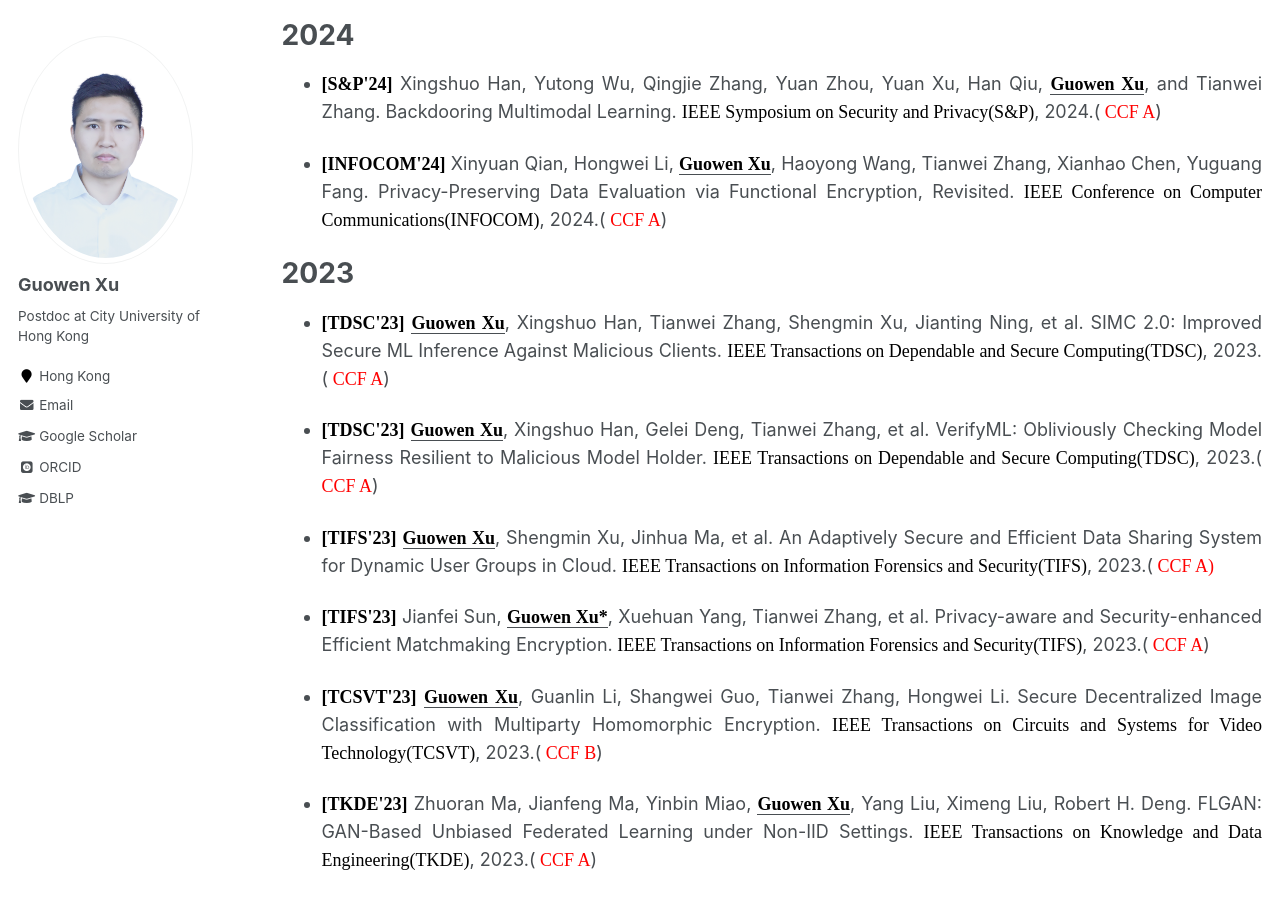
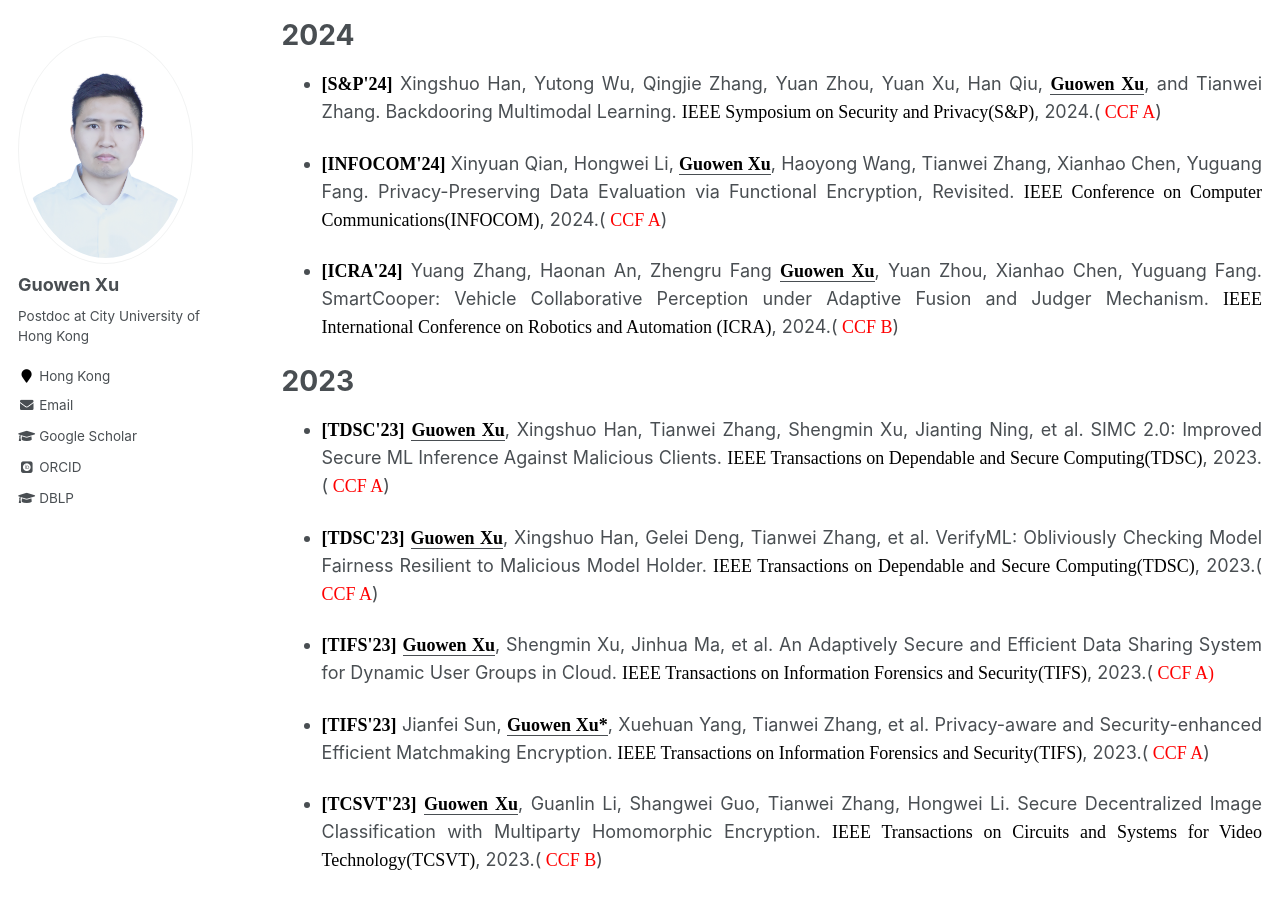
Before and after one commit to Guowen-xu/guowen-xu.github.io, a Jekyll site: the page built from _pages/publications.md, in a window 1280 px wide and 900 px high, scrolled down 307 px. Built offline with Jekyll 4.4.1, drawn with Linux system fonts in a browser that asks for light colours; some web fonts are replaced.

Commit message:
Update publications.md

```diff
--- a/_pages/publications.md
+++ b/_pages/publications.md
@@ -17,6 +17,8 @@ You can find my articles on my [Google Scholar](https://scholar.google.com.hk/ci
 * <p align="justify"> <b><font face="Times New Roman" color=black size=4> [S&P'24]</font></b> Xingshuo Han, Yutong Wu, Qingjie Zhang, Yuan Zhou,  Yuan Xu, Han Qiu, <u><b><font face="Times New Roman" color=black size=4> Guowen Xu</font></b></u>, and Tianwei Zhang. Backdooring Multimodal Learning. <font face="Times New Roman" color=black size=4> IEEE Symposium on Security and Privacy(S&P)</font>, 2024.(<font face="Times New Roman" color=red size=4> CCF A</font>)
 
 * <p align="justify"> <b><font face="Times New Roman" color=black size=4> [INFOCOM'24]</font></b> Xinyuan Qian, Hongwei Li, <u><b><font face="Times New Roman" color=black size=4> Guowen Xu</font></b></u>, Haoyong Wang, Tianwei Zhang, Xianhao Chen, Yuguang Fang. Privacy-Preserving Data Evaluation via Functional Encryption, Revisited.  <font face="Times New Roman" color=black size=4> IEEE Conference on Computer Communications(INFOCOM)</font>, 2024.(<font face="Times New Roman" color=red size=4> CCF A</font>)
+
+* <p align="justify"> <b><font face="Times New Roman" color=black size=4> [ICRA'24]</font></b> Yuang Zhang, Haonan An, Zhengru Fang <u><b><font face="Times New Roman" color=black size=4> Guowen Xu</font></b></u>, Yuan Zhou, Xianhao Chen, Yuguang Fang. SmartCooper: Vehicle Collaborative Perception under Adaptive Fusion and Judger Mechanism.  <font face="Times New Roman" color=black size=4> IEEE International Conference on Robotics and Automation (ICRA)</font>, 2024.(<font face="Times New Roman" color=red size=4> CCF B</font>)
 
 # 2023
 
```
